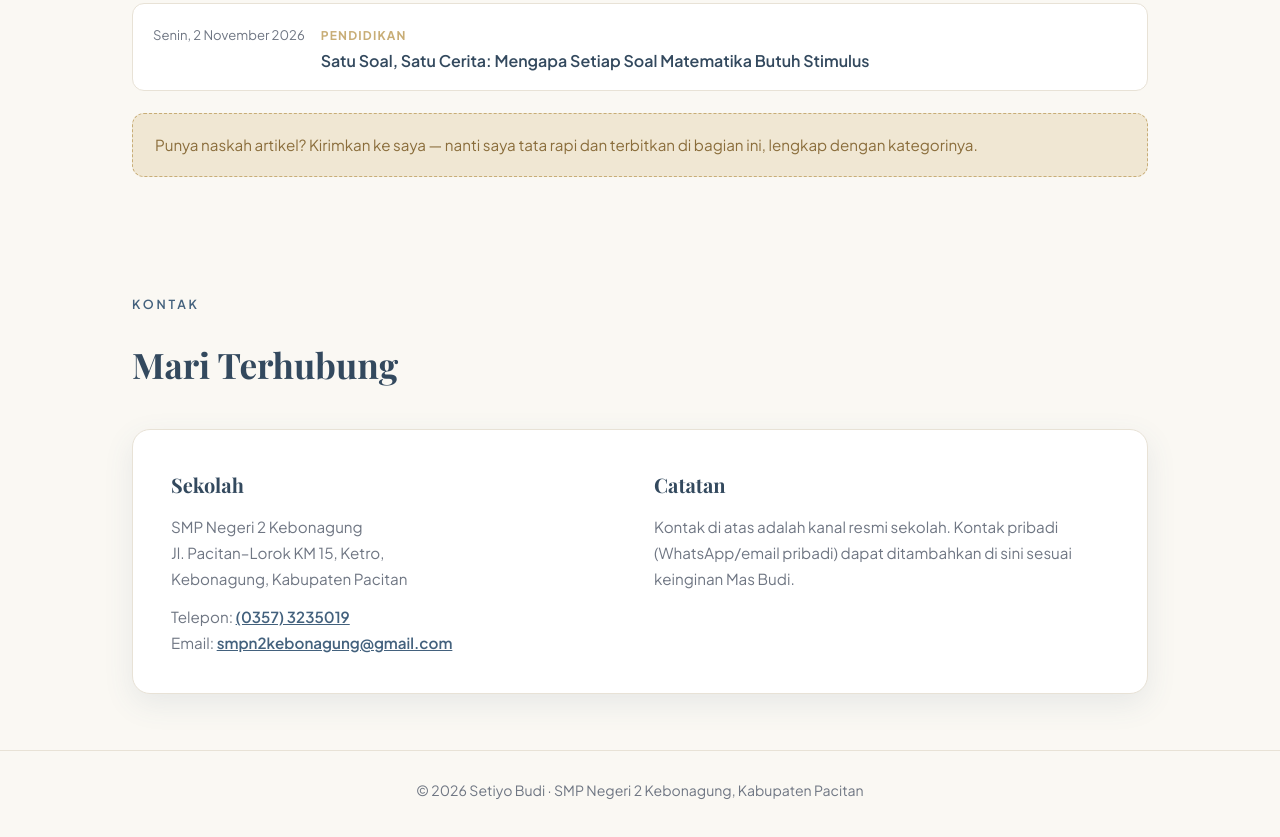
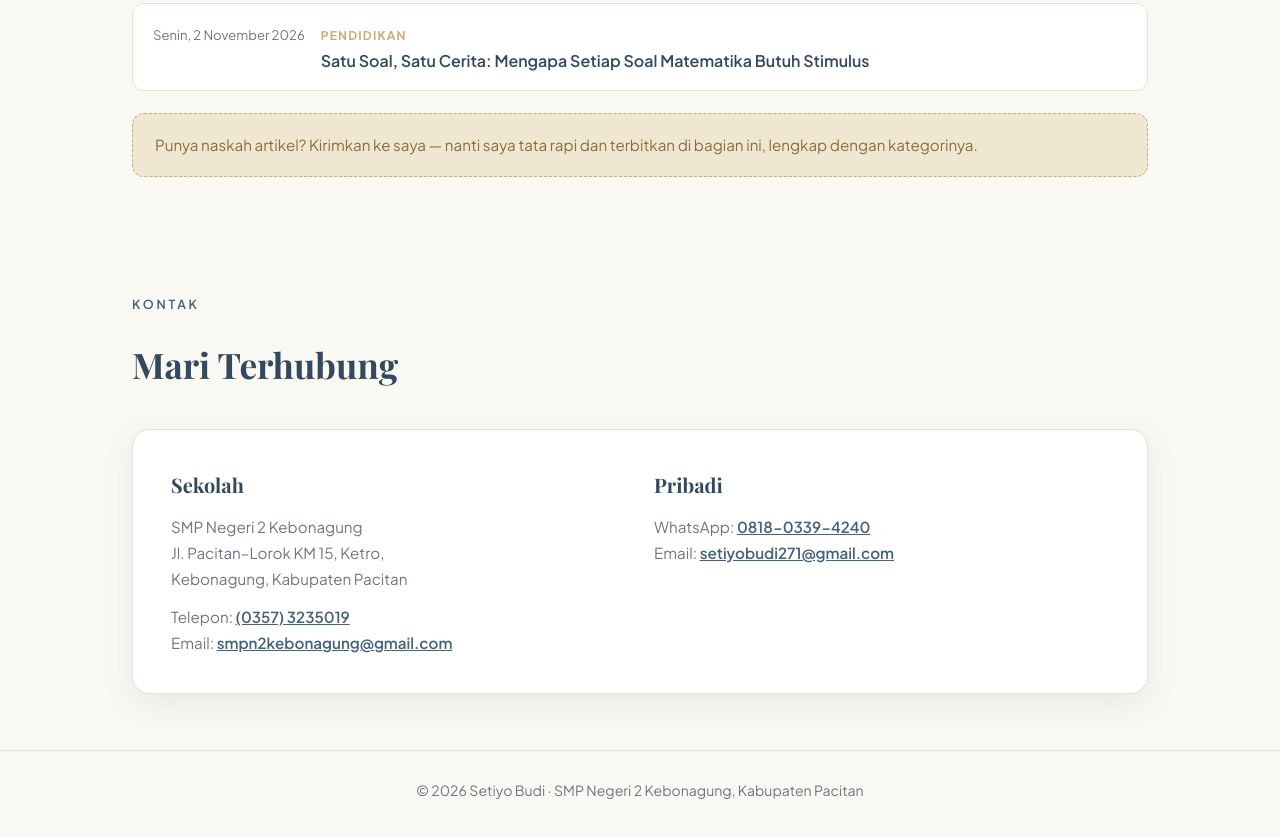
Before and after one commit to masgurubudi/website-pribadi, a plain HTML site: page index.html in a window 1280 px wide. Shown: the part 3022-3859 px from the top of the page. Drawn offline with nearby package versions, Linux system fonts and the light colour scheme; a web font is replaced by a local one.

Commit message:
Beranda budimat.web.id: isi kontak pribadi (WhatsApp + email) gantikan kotak Catatan

```diff
--- a/index.html
+++ b/index.html
@@ -226,8 +226,8 @@ footer .draft-note{margin-bottom:10px}
         <p style="margin-top:12px">Telepon: <a href="tel:+623573235019">(0357) 3235019</a><br>Email: <a href="mailto:smpn2kebonagung@gmail.com">smpn2kebonagung@gmail.com</a></p>
       </div>
       <div>
-        <h3>Catatan</h3>
-        <p>Kontak di atas adalah kanal resmi sekolah. Kontak pribadi (WhatsApp/email pribadi) dapat ditambahkan di sini sesuai keinginan Mas Budi.</p>
+        <h3>Pribadi</h3>
+        <p>WhatsApp: <a href="https://wa.me/6281803394240" target="_blank" rel="noopener">0818-0339-4240</a><br>Email: <a href="mailto:setiyobudi271@gmail.com">setiyobudi271@gmail.com</a></p>
       </div>
     </div>
   </div>
```
